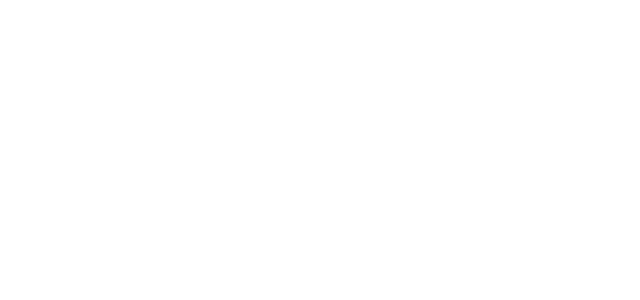
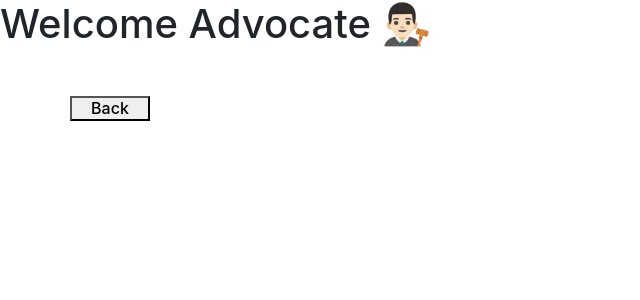
Before and after one commit to udaykumarcoder/NyaayaG160, a React (Create React App) app in the folder eportal/: page /Advocateaccount in a window 1280 px wide. Before the commit this address had no page. Shown: the top 300 px of the page, without its empty margins (0-640 px from the left). Built offline with nearby package versions, Linux system fonts and the light colour scheme.

Commit message:
vineesh updated code

```diff
--- a/eportal/package.json
+++ b/eportal/package.json
@@ -14,6 +14,7 @@
     "@testing-library/user-event": "^13.5.0",
     "bootstrap": "^5.3.2",
     "font-awesome": "^4.7.0",
+    "node": "^21.2.0",
     "react": "^18.2.0",
     "react-bootstrap": "^2.9.2",
     "react-datepicker": "^4.25.0",
--- a/eportal/src/App.js
+++ b/eportal/src/App.js
@@ -1,16 +1,19 @@
 import { Route, BrowserRouter as Router, Routes } from 'react-router-dom';
 import AdministratorForm from './Components/AdministratorForm';
 import AdministratorLogin from './Components/AdministratorLogin';
+import Administratoraccount from './Components/Adminstratoraccount';
 import AdvocateForm from './Components/AdvocateForm';
+import Advocateaccount from './Components/Advocateaccount';
 import AdvocateLogin from './Components/Advocatelogin';
 import LitigantForm from './Components/LitigantForm';
 import LitigantLogin from './Components/LitigantLogin';
-import Loginsuccesss from './Components/Loginsuccesss';
+import Litigantaccount from './Components/Litigantaccount';
+import LoginPage from './Components/LoginPage';
 import About from './screens/About';
 import Contact from './screens/Contact';
 import Home from './screens/Home';
-import LoginPage from './Components/LoginPage';
 import Signup from './screens/Signup';
+
 
 function App() {
   return (
@@ -27,7 +30,9 @@
         <Route path="/login/advocate" element={<AdvocateLogin/>}/>
         <Route path="/login/litigant" element={<LitigantLogin/>}/>
         <Route path="/login/administrator" element={<AdministratorLogin/>}/>
-        <Route path="/loginsuccess" element={<Loginsuccesss/>}/>
+        <Route path="/Advocateaccount" element={<Advocateaccount/>}/>
+        <Route path="/Litigantaccount" element={<Litigantaccount/>}/>
+        <Route path="/Adminstratoraccount" element={<Administratoraccount/>}/>
 
 
       </Routes>
--- a/eportal/src/Components/AdministratorLogin.jsx
+++ b/eportal/src/Components/AdministratorLogin.jsx
@@ -25,7 +25,7 @@
         if (response.ok) {
 
           console.log('Login successful:', data);
-         navigate('/loginsuccess');
+         navigate('/adminstratoraccount');
 
         } else {
 
--- a/eportal/src/Components/Loginsuccesss.jsx
+++ b/eportal/src/Components/Adminstratoraccount.jsx
@@ -1,10 +1,10 @@
 import React from 'react';
 import { Link } from 'react-router-dom';
 
-const Loginsuccesss = () => {
+const Administratoraccount= () => {
   return (
     <div>
-      <h1>Login successfull!</h1>
+      <h1>Welcome Adminstrator 👨🏼‍💼</h1>
       <Link  to="/login">
         <button className="backbtn">
           <h6> Back</h6>{' '}
@@ -14,4 +14,4 @@
   );
 };
 
-export default Loginsuccesss;
+export default Administratoraccount;
--- /dev/null
+++ b/eportal/src/Components/Advocateaccount.jsx
@@ -0,0 +1,17 @@
+import React from 'react';
+import { Link } from 'react-router-dom';
+
+const Advocateaccount = () => {
+  return (
+    <div>
+      <h1>Welcome Advocate 👨🏻‍⚖️</h1>
+      <Link  to="/login">
+        <button className="backbtn">
+          <h6> Back</h6>{' '}
+        </button>
+      </Link>
+    </div>
+  );
+};
+
+export default Advocateaccount;
--- a/eportal/src/Components/Advocatelogin.jsx
+++ b/eportal/src/Components/Advocatelogin.jsx
@@ -27,7 +27,7 @@
         if (response.ok) {
 
           console.log('Login successful:', data);
-         navigate('/loginsuccess');
+         navigate('/advocateaccount');
 
         } else {
 
--- a/eportal/src/Components/LitigantLogin.jsx
+++ b/eportal/src/Components/LitigantLogin.jsx
@@ -26,7 +26,7 @@
         if (response.ok) {
 
           console.log('Login successful:', data);
-         navigate('/loginsuccess');
+         navigate('/litigantaccount');
 
         } else {
 
--- /dev/null
+++ b/eportal/src/Components/Litigantaccount.jsx
@@ -0,0 +1,17 @@
+import React from 'react';
+import { Link } from 'react-router-dom';
+
+const Litigantaccount = () => {
+  return (
+    <div>
+      <h1>Welcome Litigant 🙍🏻‍♂️</h1>
+      <Link  to="/login">
+        <button className="backbtn">
+          <h6> Back</h6>{' '}
+        </button>
+      </Link>
+    </div>
+  );
+};
+
+export default Litigantaccount;
```
Also changed, not shown: 1 other file (tests, documents, lock files or other folders).
